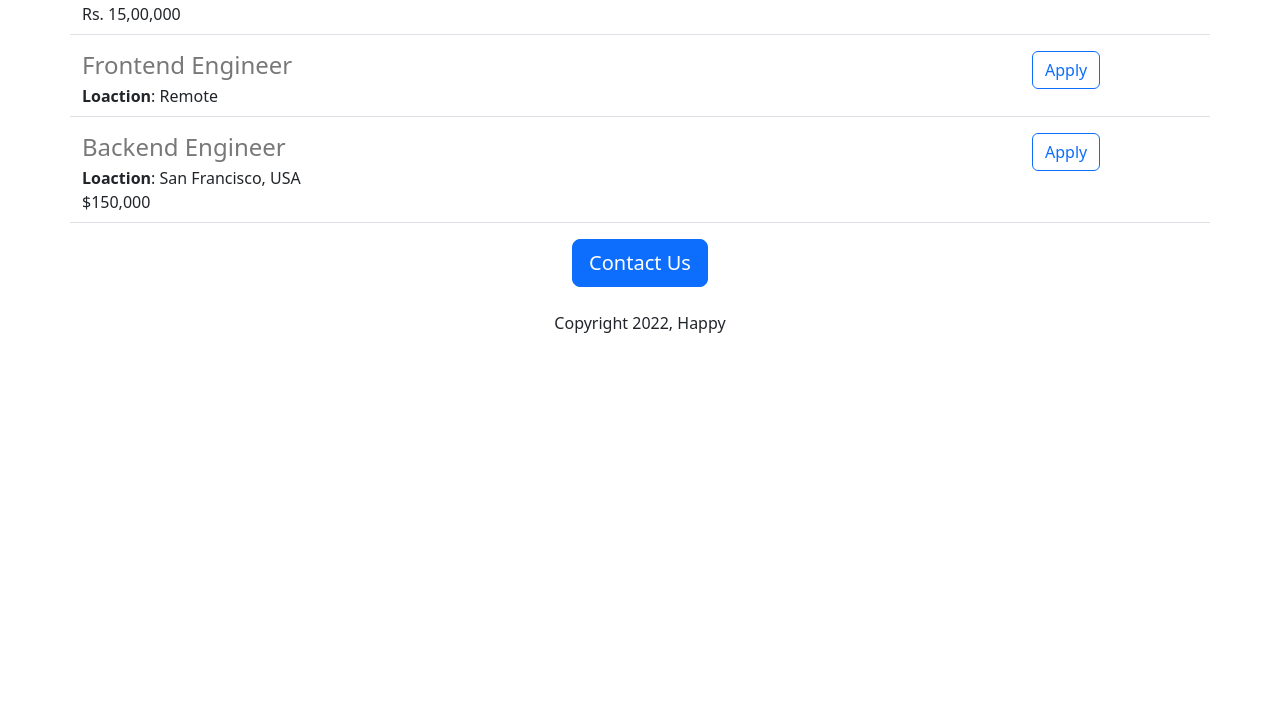
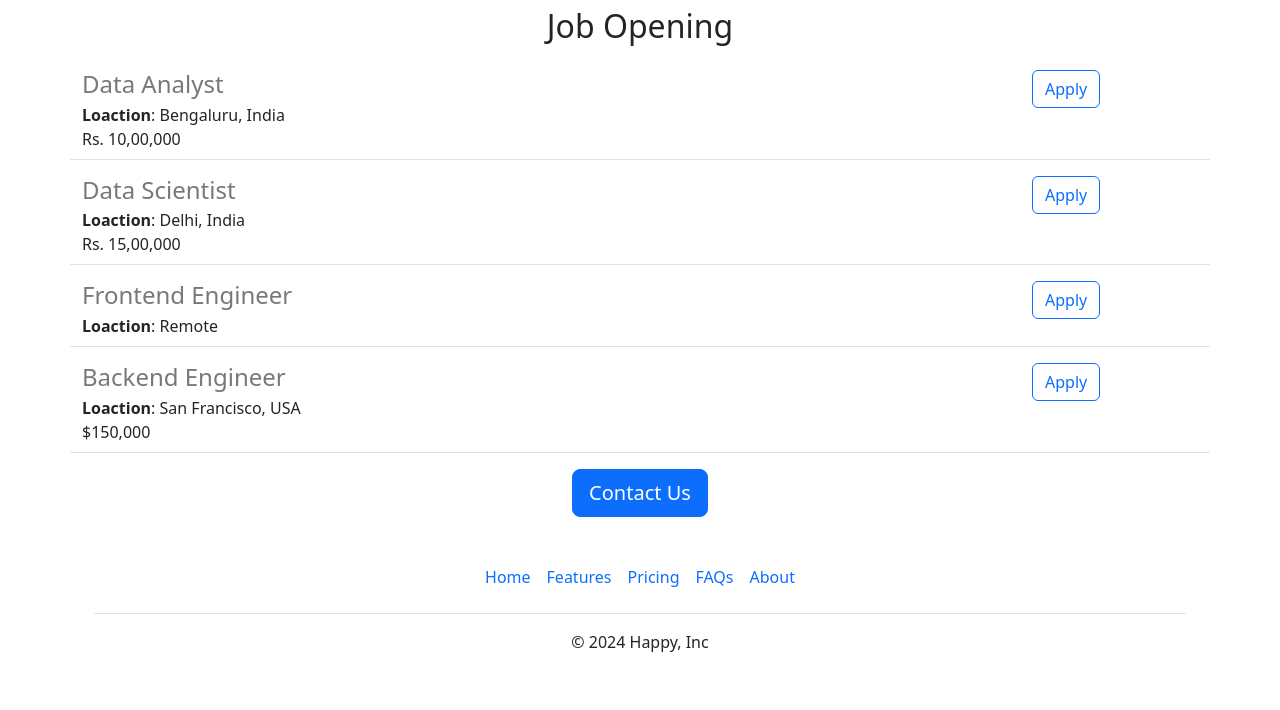
Before and after one commit to HappyHank10/careers-website, a Flask app: page / in a window 1280 px wide. Shown: the part 929-1639 px from the top of the page. Before the commit the page ends 1262 px from the top, so only its background shows below. Run offline with Flask 3, Linux system fonts and the light colour scheme.

Commit message:
functional and astetic improvements

```diff
--- /dev/null
+++ b/templates/footer.html
@@ -0,0 +1,12 @@
+<div class="container">
+  <footer class="py-3 my-4">
+    <ul class="nav justify-content-center border-bottom pb-3 mb-3">
+      <li class="nav-item"><a href="#" class="nav-link px-2 text-body-secondary">Home</a></li>
+      <li class="nav-item"><a href="#" class="nav-link px-2 text-body-secondary">Features</a></li>
+      <li class="nav-item"><a href="#" class="nav-link px-2 text-body-secondary">Pricing</a></li>
+      <li class="nav-item"><a href="#" class="nav-link px-2 text-body-secondary">FAQs</a></li>
+      <li class="nav-item"><a href="#" class="nav-link px-2 text-body-secondary">About</a></li>
+    </ul>
+    <p class="text-center text-body-secondary">&copy; 2024 Happy, Inc</p>
+  </footer>
+</div>
--- a/templates/home.html
+++ b/templates/home.html
@@ -9,17 +9,26 @@
       #banner {
         height: 360px;
         width: 100%;
-        object-fit:cover;
+        object-fit: cover;
+        margin-bottom: 16px;
       }
     </style>
 
   </head>
   <body>
+    {% include "nav.html" %}
+    <img class="img-fluid" id="banner" src="https://99381190-9c17-4b10-9f4a-68001a83bfc6-00-1dj3z2q0p9034.janeway.replit.dev/static/banner.jpg">
     <div class="container">
     <h1 class="text-center mt-2 mb-4"">{{company_name}} Careers</h1>
-    <img class="img-fluid" id="banner" src="https://99381190-9c17-4b10-9f4a-68001a83bfc6-00-1dj3z2q0p9034.janeway.replit.dev/static/banner.jpg">
     <h2 class="text-center mt-2 mb-4"">About Happy</h2>
+      <div class="row" style="margin-bottom:16px">
+        <div class="col-md-6">
     <p class="lead">It is a long established fact that a reader will be distracted by the readable content of a page when looking at its layout. The point of using Lorem Ipsum is that it has a more-or-less normal distribution of letters, as opposed to using 'Content here, content here', making it look like readable English. Many desktop publishing packages and web page editors now use Lorem Ipsum as their default model text, and a search for 'lorem ipsum' will uncover many web sites still in their infancy. Various versions have evolved over the years, sometimes by accident, sometimes on purpose (injected humour and the like).</p>
+        </div>
+        <div class="d-none d-md-block col-md-6">
+        <img src="/static/people.jpg" style="height:320px; border-radius:4px;">
+        </div>
+      </div>
     <h2 class="text-center mt-2 mb-4"">Job Opening</h2>
     <p>
       <div>
@@ -29,8 +38,8 @@
     </p>
       <div class="text-center">
     <button class="btn btn-primary btn-lg">Contact Us</button>
-        <p class="mt-4">Copyright 2022, Happy</p>
       </div>
     </div>
+      {%include "footer.html" %}
   </body>
 </html>
--- a/templates/jobitem.html
+++ b/templates/jobitem.html
@@ -14,6 +14,6 @@
   {% endif %}
   </div>
   <div class="col-2">
-  <button type="button" class="btn btn-outline-primary">Apply</button>
+  <a href="https://google.com" type="button" class="btn btn-outline-primary">Apply</a>
   </div>
 </div>
--- /dev/null
+++ b/templates/nav.html
@@ -0,0 +1,9 @@
+<nav class="navbar bg-body-tertiary shadow-sm fixed-top bg-white">
+  <div class="container-fluid">
+    <a class="navbar-brand" href="#">
+      <img src="/static/logo.svg" alt="Logo" width="30" height="24" class="d-inline-block align-text-top">
+      Happy
+    </a>
+  </div>
+</nav>
+<div style="height:56px"></div>
```
Also changed, not shown: static/logo.svg (added), 1 other file.
